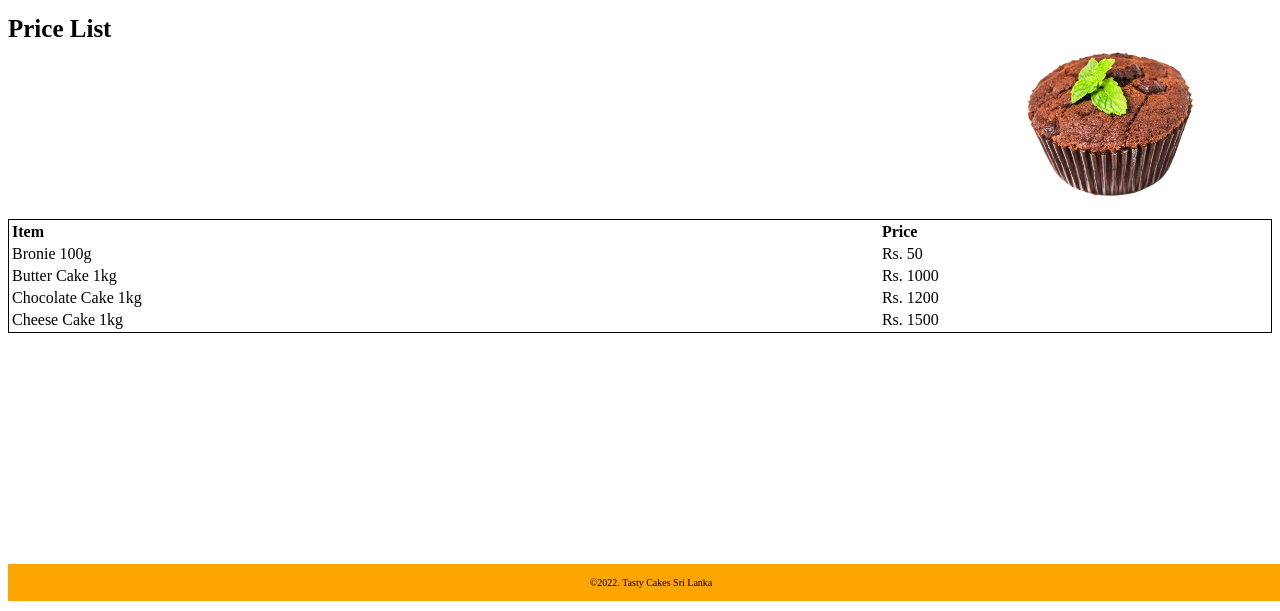
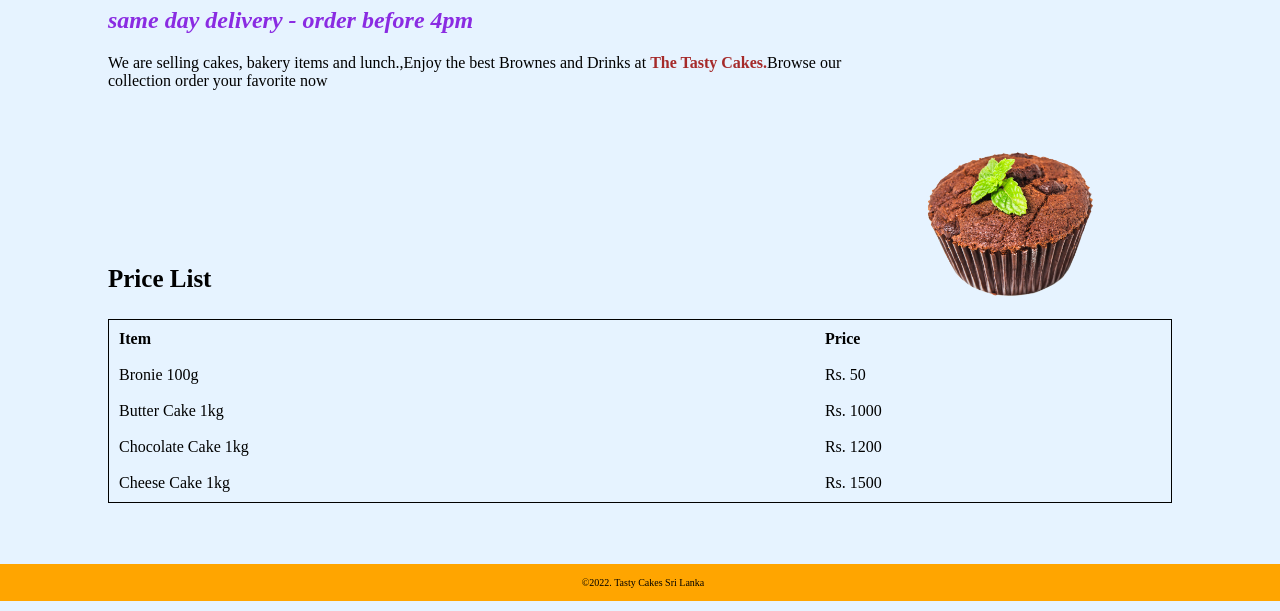
Before and after one commit to buddhika4u/OPEN-UOM, a plain HTML site: page index.html in a window 1280 px wide. Shown: the part 199-810 px from the top of the page. Drawn offline with Linux system fonts and the light colour scheme.

Commit message:
Complete Guided Project

```diff
--- a/styles.css
+++ b/styles.css
@@ -1,3 +1,9 @@
+body{
+    background-color: #e6f3ff;
+    padding: 100px;
+
+}
+
 .tagline{
     color: blueviolet;
     font-style: italic;
@@ -10,6 +16,12 @@ img{
 .pricetopic{
     font-size: 25px;
     font-weight: bold;
+    padding-top: 150px;
+}
+
+.pricelist{
+    border: 1px solid black;
+
 }
 
 table{
@@ -19,6 +31,7 @@ table{
 
 td,th {
     text-align: left;
+    padding: 8px;
 
 }
 
@@ -31,6 +44,7 @@ footer{
     color: black;
     position: fixed;
     bottom: 0;
+    left: 0;
     width: 100%;
 
 }
```
Also changed, not shown: index.html (+1 -0 lines).
